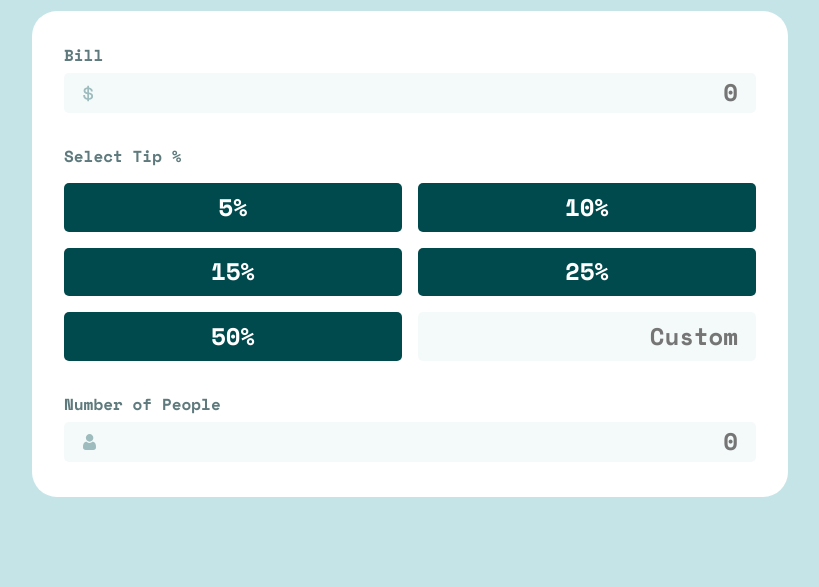
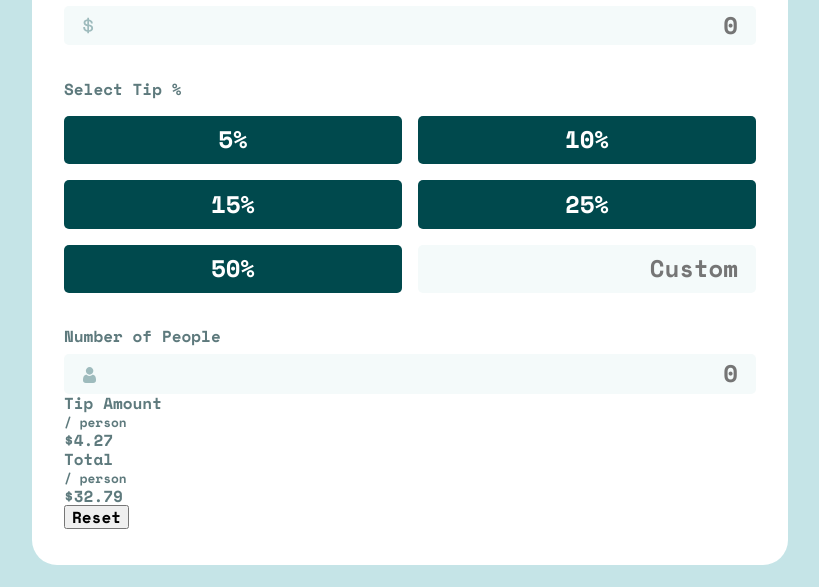
Before and after one commit to James-alderson/Frontend-Mentor, a website: page Solutions/Tip-calculator-app/index.html in a window 1280 px wide. Shown: the part 213-800 px from the top of the page, without its empty margins (230-1049 px from the left). Drawn offline with Linux system fonts and the light colour scheme.

Commit message:
Create 'calculator__result' structure

```diff
--- a/Solutions/Tip-calculator-app/index.html
+++ b/Solutions/Tip-calculator-app/index.html
@@ -53,6 +53,23 @@
           <input id="people" class="input input__form input__form--people" type="number" name="people" min="0"
             placeholder="0">
         </form>
+        <div class="calculator__result">
+          <div class="row">
+            <div>
+              <div>Tip Amount</div>
+              <small>/ person</small>
+            </div>
+            <div class="tip-amount row__value">$4.27</div>
+          </div>
+          <div class="row">
+            <div>
+              <div>Total</div>
+              <small>/ person</small>
+            </div>
+            <div class="total row__value">$32.79</div>
+          </div>
+          <button class="btn btn--reset">Reset</button>
+        </div>
       </div>
     </div>
   </main>
```
